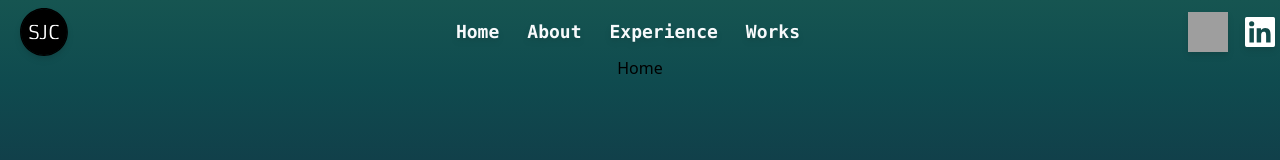
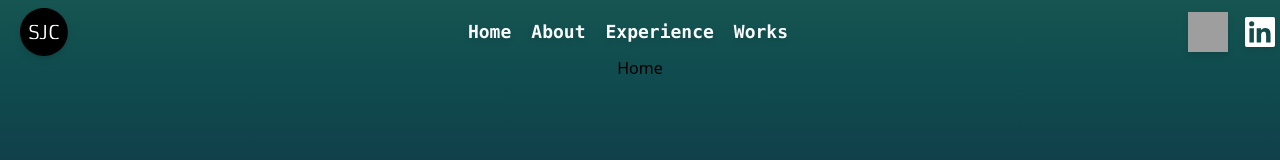
Before and after one commit to sjcrippa/portfolio-2023, a React (Vite) app: page / in a window 1280 px wide. Shown: the top 160 px of the page. Built offline with nearby package versions, Linux system fonts and the light colour scheme; grey boxes are pictures that could not be loaded.

Commit message:
setting up

```diff
--- a/src/components/navbar/Navbar.jsx
+++ b/src/components/navbar/Navbar.jsx
@@ -15,7 +15,7 @@ const Navbar = () => {
                 alt="logo" />
                 </a>
                 <ul
-                className='font-mono font-bold text-lg flex mx-auto gap-7'>
+                className='font-mono font-bold text-lg flex mx-auto gap-5'>
                     <a
                     className='transition ease-in-out hover:scale-110 duration-100 text-slate-50 hover:text-blue-300' href="#">Home</a>
                     <a
@@ -27,7 +27,6 @@ const Navbar = () => {
                 </ul>
             <Icons/>
             </nav>
-
         </>
     )
 };
--- a/src/routes/MainRoutes.jsx
+++ b/src/routes/MainRoutes.jsx
@@ -2,7 +2,6 @@ import React from 'react'
 import { BrowserRouter, Routes, Route } from 'react-router-dom';
 
 import { Home } from '../components/Home';
-
 
 export const MainRoutes = () => {
     return (
```
